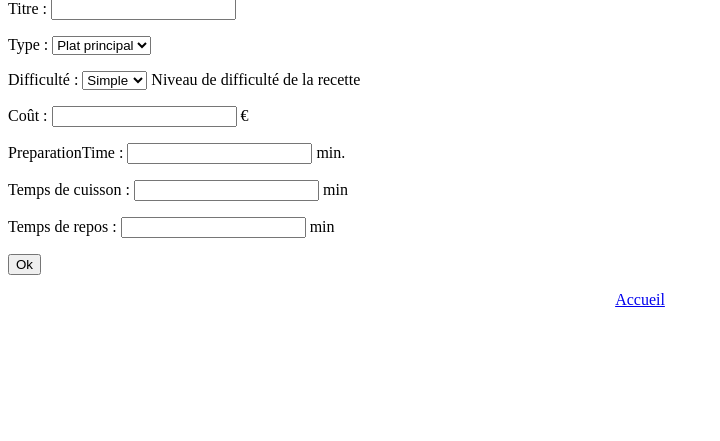
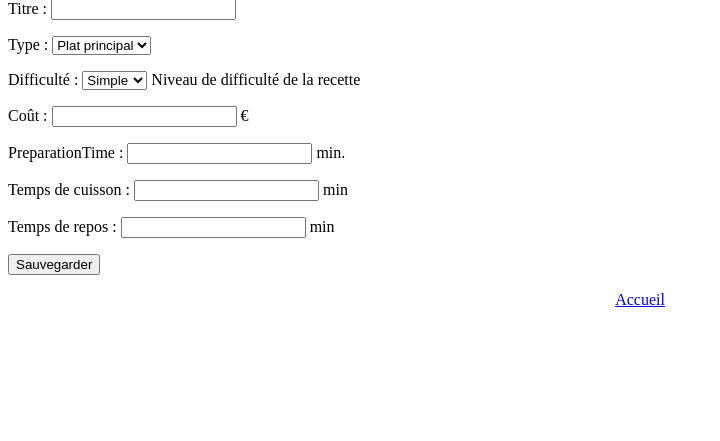
Before and after one commit to ahmedi2l/projet-django-M2I2L, a Django app: page /ajoutRecettes in a window 1280 px wide. Shown: the part 81-522 px from the top of the page, without its empty margins (0-720 px from the left). Run offline with Django 3.2, Linux system fonts and the light colour scheme; parts of the project's set-up code (start-up, migrations or seed data) failed here and were passed over.

Commit message:
Renommage de ok en Sauvegarder

```diff
--- a/projetRecettesDeCuisine/recettesdecuisine/templates/recettesdecuisine/ajoutRecettes.html
+++ b/projetRecettesDeCuisine/recettesdecuisine/templates/recettesdecuisine/ajoutRecettes.html
@@ -8,7 +8,7 @@
         {% csrf_token %}
 
         {{ formulaires.as_p }}
-        <input type="submit" value="Ok">
+        <input type="submit" value="Sauvegarder">
     </form>
 
 {% endblock %}
```
